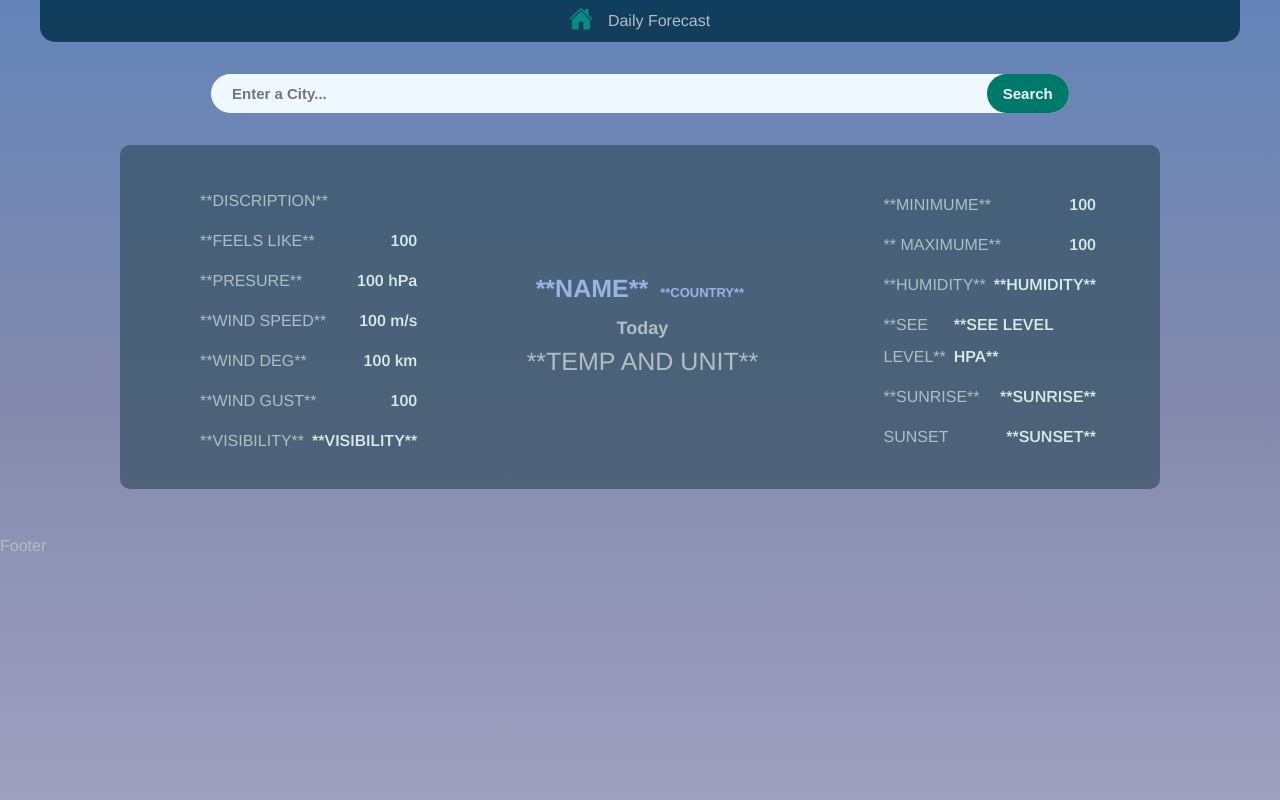
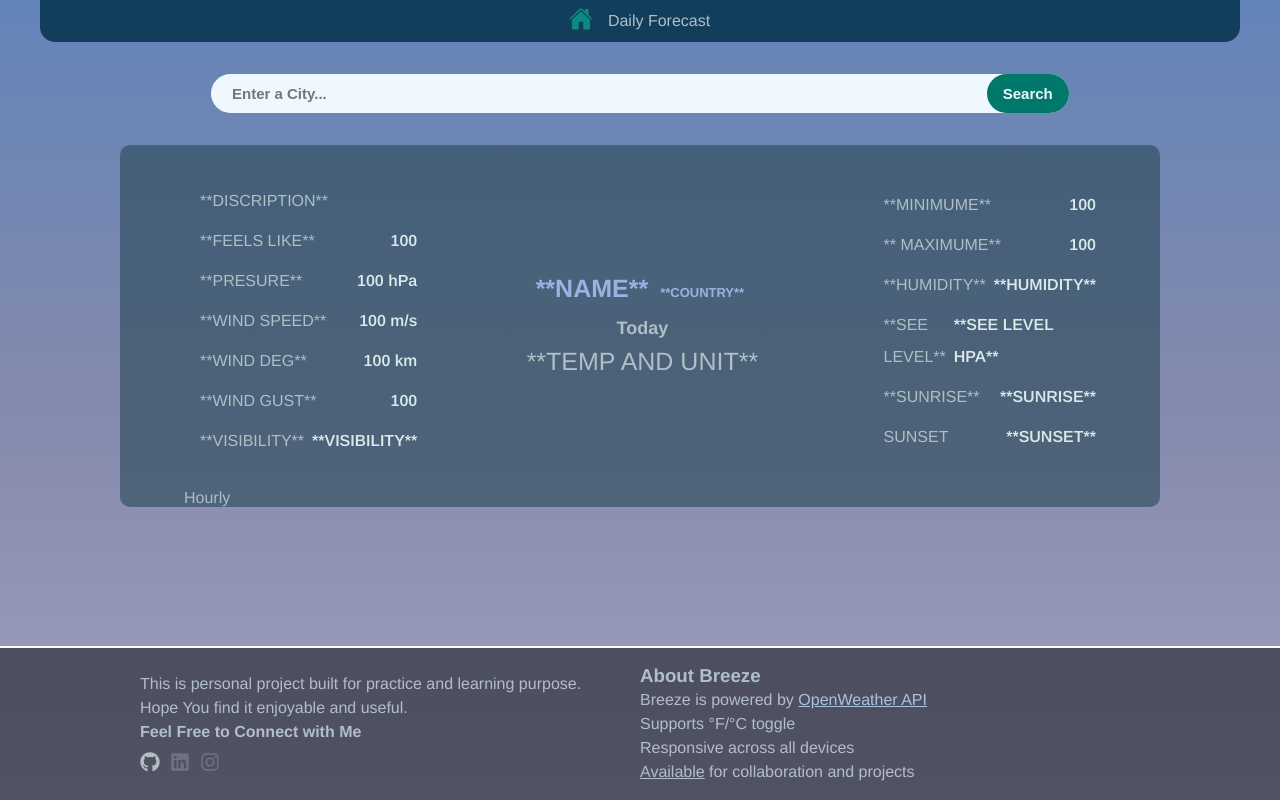
Before and after one commit to pixedit-dev/breeze, a React (Vite) app: page / in a window 1280 px wide. Built offline with nearby package versions, Linux system fonts and the light colour scheme.

Commit message:
feat: add footer section

```diff
--- a/components/AppLayout.jsx
+++ b/components/AppLayout.jsx
@@ -1,4 +1,5 @@
 import "./app-layout.css";
+import Hourly from "./Hourly";
 const AppLayout = () => {
 	return (
 		<div className="home-page">
@@ -74,6 +75,7 @@ const AppLayout = () => {
 					</dl>
 				</div>
 			</div>
+			<Hourly />
 		</div>
 	);
 };
--- a/components/Footer.jsx
+++ b/components/Footer.jsx
@@ -1,5 +1,79 @@
+import "./footer.css";
+import { FaGithub } from "react-icons/fa";
+import { FaLinkedin } from "react-icons/fa";
+import { FaInstagram } from "react-icons/fa";
 const Footer = () => {
-	return <div>Footer</div>;
+	return (
+		<footer>
+			<main>
+				<div className="about-developer">
+					<p>
+						This is personal project built for practice and learning purpose.
+						<br />
+						Hope You find it enjoyable and useful.
+					</p>
+					<div className="social-links">
+						<h4>Feel Free to Connect with Me</h4>
+						<ul>
+							<li>
+								<a
+									href="https://github.com/pixedit"
+									target="_blank"
+									rel="noopener noreferrer"
+									aria-label="GitHub">
+									<FaGithub className="github-icon" />
+								</a>
+							</li>
+							{/* Other links will add in the future */}
+							<li>
+								<span title="LinkedIn coming soon">
+									<FaLinkedin />
+								</span>
+							</li>
+							<li>
+								<span title="Instagram coming soon">
+									<FaInstagram />
+								</span>
+							</li>
+						</ul>
+					</div>
+				</div>
+				<div className="about-breeze">
+					<div>
+						<h3>
+							About <span>Breeze</span>
+						</h3>
+						<ul>
+							<li>
+								<div>
+									<p className="introduce">Breeze is powered by </p>
+									<a
+										href="https://openweathermap.org/"
+										target="_blank"
+										rel="noopener noreferrer"
+										className="api">
+										OpenWeather API
+									</a>
+								</div>
+							</li>
+							<li>
+								<p>Supports °F/°C toggle</p>
+							</li>
+							<li>
+								<p>Responsive across all devices</p>
+							</li>
+							<li>
+								<p>
+									<span style={{ textDecoration: "underline" }}>Available</span>{" "}
+									for collaboration and projects
+								</p>
+							</li>
+						</ul>
+					</div>
+				</div>
+			</main>
+		</footer>
+	);
 };
 
 export default Footer;
--- /dev/null
+++ b/components/footer.css
@@ -0,0 +1,56 @@
+footer {
+    background-color: rgba(0, 0, 0, 0.486);
+    bottom: 0;
+    padding: 1rem 2rem;
+    border-top: 2px solid white;
+    width: 100%;
+    margin-top: auto;
+}
+
+footer main {
+    max-width: 1000px;
+    height: 100%;
+    display: flex;
+    align-items: center;
+    margin: 0 auto;
+    line-height: 1.5rem;
+    column-gap: 1rem;
+}
+
+.about-developer {
+    margin-right: auto;
+}
+
+.about-breeze {
+    width: 50%;
+}
+
+
+.social-links ul {
+    display: flex;
+    gap: 10px;
+    font-size: 20px;
+    margin-top: 0.5rem;
+}
+
+.social-links ul span {
+    opacity: 0.3;
+    cursor: not-allowed;
+}
+
+.github-icon {
+    transition: transform 0.3s;
+}
+
+.github-icon:hover {
+    transform: scale(1.2);
+}
+
+.api {
+    color: rgb(166, 195, 222);
+    text-decoration: underline;
+}
+
+.introduce {
+    display: inline;
+}
```
